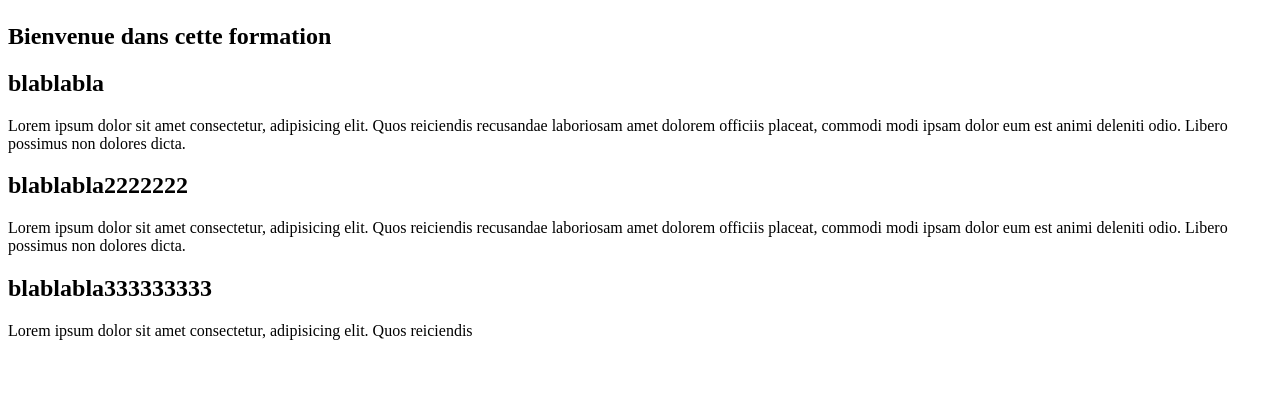
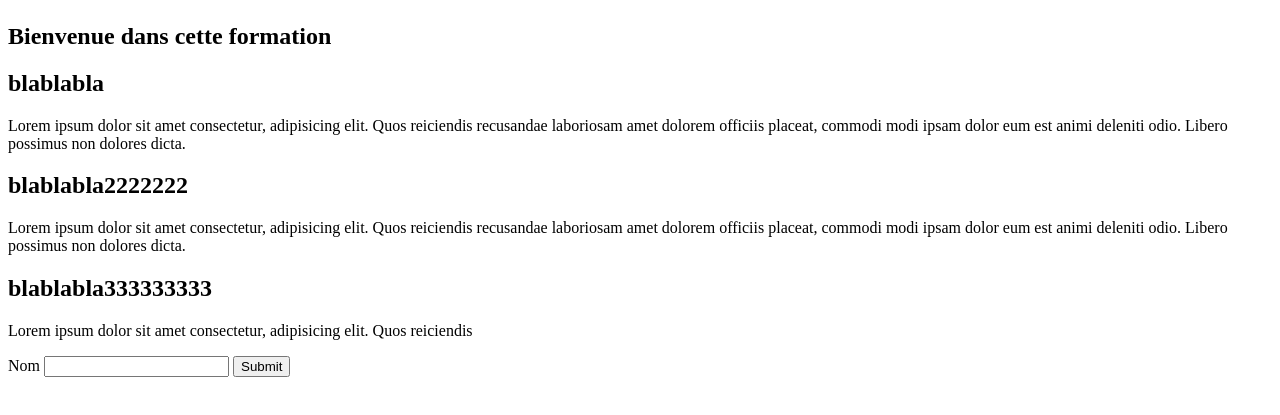
Before and after one commit to 1VALIE1/cours_git_cdui, a plain HTML site: page index.html in a window 1280 px wide. Shown: the part 137-552 px from the top of the page. Drawn offline with Linux system fonts and the light colour scheme.

Commit message:
gitignore

```diff
--- a/index.html
+++ b/index.html
@@ -21,6 +21,11 @@
     <section>
         <h2>blablabla333333333</h2>
         <p>Lorem ipsum dolor sit amet consectetur, adipisicing elit. Quos reiciendis </p>
+        <form action="">
+            <label for="name">Nom</label>
+            <input id="name" type="text">
+            <input type="submit">
+        </form>
     </section>
 </body>
 </html>
```
Also changed, not shown: 1 other file.
